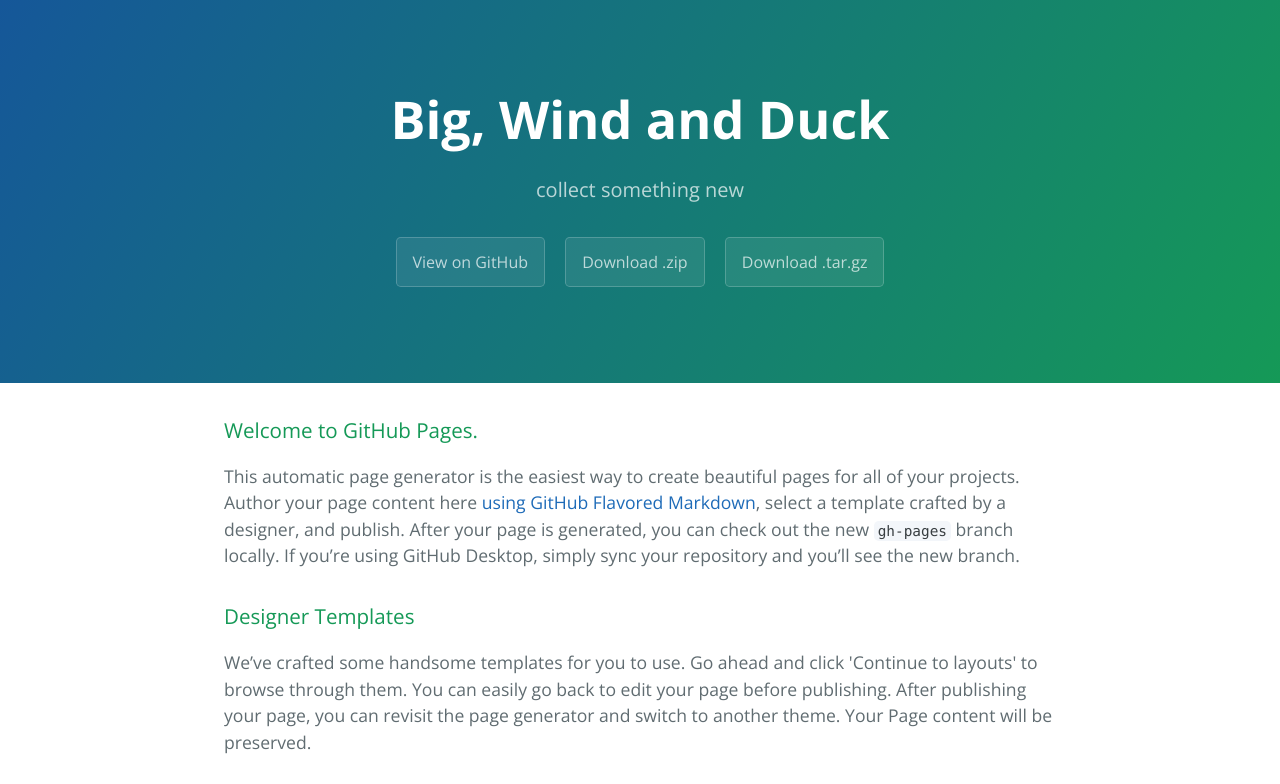
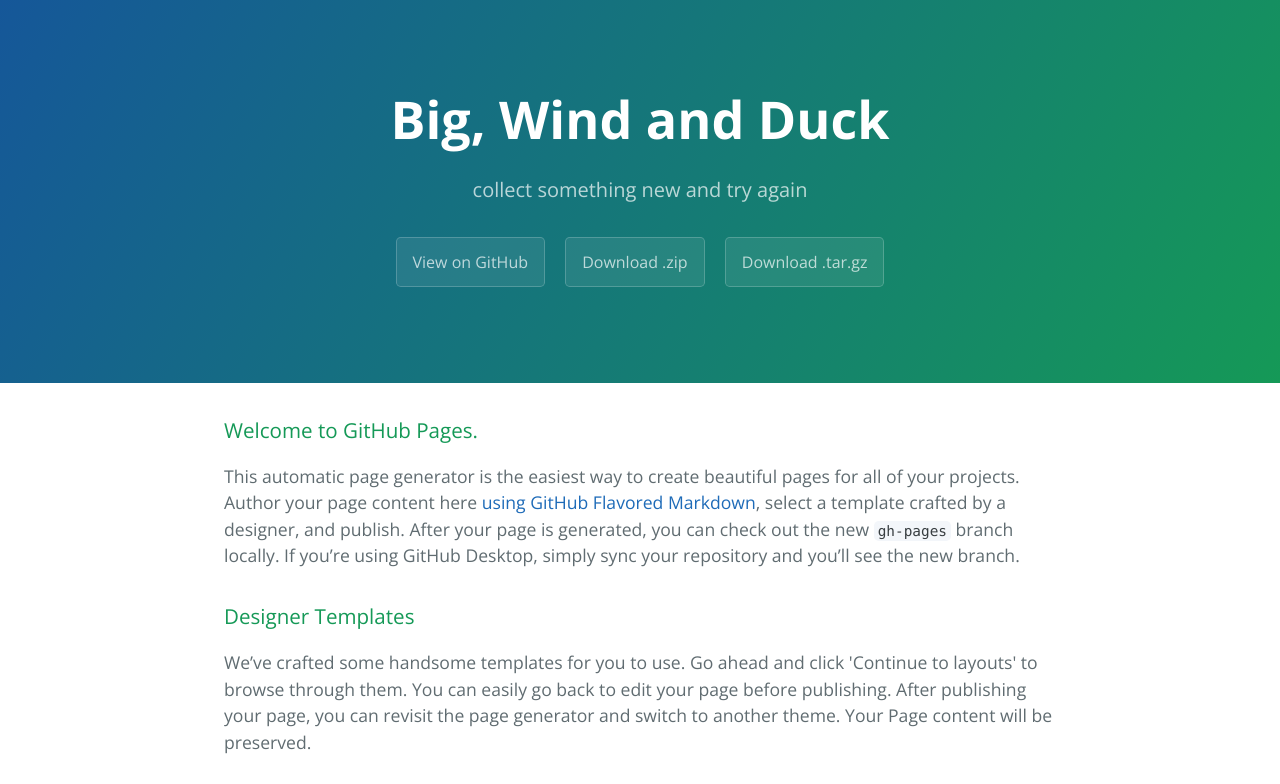
Before and after one commit to bigwindNduck/bigwind, a plain HTML site: page index.html in a window 1280 px wide. Shown: the top 784 px of the page. Drawn offline with nearby package versions, Linux system fonts and the light colour scheme.

Commit message:
Change nothing
Change nothing

```diff
--- a/index.html
+++ b/index.html
@@ -12,7 +12,7 @@
   <body>
     <section class="page-header">
       <h1 class="project-name">Big, Wind and Duck </h1>
-      <h2 class="project-tagline">collect something new</h2>
+      <h2 class="project-tagline">collect something new and try again</h2>
       <a href="https://github.com/bigwindNduck/bigwind" class="btn">View on GitHub</a>
       <a href="https://github.com/bigwindNduck/bigwind/zipball/master" class="btn">Download .zip</a>
       <a href="https://github.com/bigwindNduck/bigwind/tarball/master" class="btn">Download .tar.gz</a>
```
